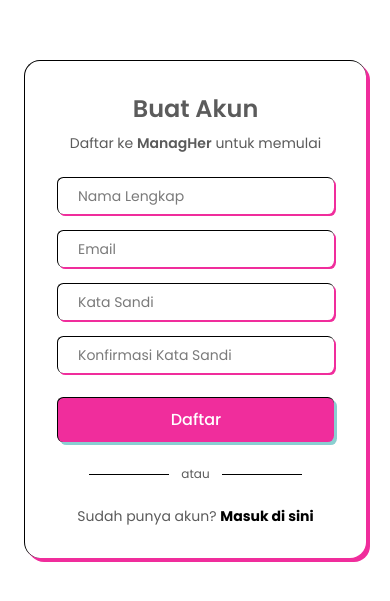
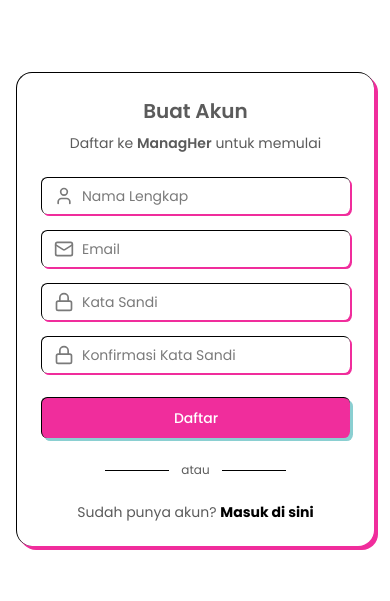
Before and after one commit to Team-Susi-Pudjiastuti/managher-v2, a Next.js app: page /register in a window 390 px wide. Shown: the part 113-714 px from the top of the page. Built offline with nearby package versions, Linux system fonts and the light colour scheme.

Commit message:
make responsive register page

```diff
--- a/src/app/register/page.js
+++ b/src/app/register/page.js
@@ -4,7 +4,7 @@
 import { User, Mail, Lock } from 'lucide-react';
 import { useRouter } from 'next/navigation';
 import Link from 'next/link';
-import NotificationModal from '@/components/NotificationModal'; // Sesuaikan path jika perlu
+import NotificationModal from '@/components/NotificationModal';
 
 export default function RegisterPage() {
   const [name, setName] = useState('');
@@ -45,17 +45,16 @@
   };
 
   return (
-    <main className="min-h-screen flex items-center justify-center bg-white font-[Poppins] p-6">
-      <div className="relative w-full max-w-sm">
-        {/* Bayangan PINK di belakang card */}
+    <main className="min-h-screen flex items-center justify-center bg-white font-[Poppins] p-4 sm:p-6">
+      <div className="relative w-full max-w-md">
         <div className="absolute inset-0 translate-x-1 translate-y-1 bg-[#f02d9c] rounded-2xl"></div>
 
         {/* Card utama */}
         <div
-          className="relative bg-white text-[#5b5b5b] rounded-2xl border-t border-l border-black p-8"
+          className="relative bg-white text-[#5b5b5b] rounded-2xl border-t border-l border-black p-6 sm:p-8"
           style={{ boxShadow: '2px 2px 0 0 #f02d9c' }}
         >
-          <h1 className="text-2xl font-semibold mb-2 text-center">
+          <h1 className="text-xl sm:text-2xl font-semibold mb-2 text-center">
             Buat Akun
           </h1>
           <p className="text-center text-sm mb-6">
@@ -76,13 +75,13 @@
             }}
             tabIndex={-1}
           >
-            <User className="text-[#7a7a7a]" size={20} strokeWidth={2} />
+            <User className="text-[#7a7a7a] shrink-0" size={20} strokeWidth={2} />
             <input
               type="text"
               placeholder="Nama Lengkap"
               value={name}
               onChange={(e) => setName(e.target.value)}
-              className="flex-1 bg-transparent text-[#5b5b5b] text-sm placeholder:text-[#7a7a7a] focus:outline-none font-[Poppins]"
+              className="flex-1 bg-transparent text-[#5b5b5b] text-sm placeholder:text-[#7a7a7a] focus:outline-none font-[Poppins] min-w-0"
             />
           </div>
 
@@ -100,13 +99,13 @@
             }}
             tabIndex={-1}
           >
-            <Mail className="text-[#7a7a7a]" size={20} strokeWidth={2} />
+            <Mail className="text-[#7a7a7a] shrink-0" size={20} strokeWidth={2} />
             <input
               type="email"
               placeholder="Email"
               value={email}
               onChange={(e) => setEmail(e.target.value)}
-              className="flex-1 bg-transparent text-[#5b5b5b] text-sm placeholder:text-[#7a7a7a] focus:outline-none font-[Poppins]"
+              className="flex-1 bg-transparent text-[#5b5b5b] text-sm placeholder:text-[#7a7a7a] focus:outline-none font-[Poppins] min-w-0"
             />
           </div>
 
@@ -124,13 +123,13 @@
             }}
             tabIndex={-1}
           >
-            <Lock className="text-[#7a7a7a]" size={20} strokeWidth={2} />
+            <Lock className="text-[#7a7a7a] shrink-0" size={20} strokeWidth={2} />
             <input
               type="password"
               placeholder="Kata Sandi"
               value={password}
               onChange={(e) => setPassword(e.target.value)}
-              className="flex-1 bg-transparent text-[#5b5b5b] text-sm placeholder:text-[#7a7a7a] focus:outline-none font-[Poppins]"
+              className="flex-1 bg-transparent text-[#5b5b5b] text-sm placeholder:text-[#7a7a7a] focus:outline-none font-[Poppins] min-w-0"
             />
           </div>
 
@@ -148,13 +147,13 @@
             }}
             tabIndex={-1}
           >
-            <Lock className="text-[#7a7a7a]" size={20} strokeWidth={2} />
+            <Lock className="text-[#7a7a7a] shrink-0" size={20} strokeWidth={2} />
             <input
               type="password"
               placeholder="Konfirmasi Kata Sandi"
               value={confirmPassword}
               onChange={(e) => setConfirmPassword(e.target.value)}
-              className="flex-1 bg-transparent text-[#5b5b5b] text-sm placeholder:text-[#7a7a7a] focus:outline-none font-[Poppins]"
+              className="flex-1 bg-transparent text-[#5b5b5b] text-sm placeholder:text-[#7a7a7a] focus:outline-none font-[Poppins] min-w-0"
             />
           </div>
 
@@ -166,7 +165,7 @@
               border-t border-l border-black
               transition-all duration-200
               hover:bg-[#fbe2a7] hover:text-[#333333]
-              hover:translate-x-0.5 hover:translate-y-0.5 font-[Poppins]"
+              hover:translate-x-0.5 hover:translate-y-0.5 font-[Poppins] text-sm sm:text-base"
             style={{ boxShadow: '3px 3px 0 0 #8acfd1' }}
           >
             Daftar
@@ -174,9 +173,9 @@
 
           {/* Divider */}
           <div className="my-6 flex items-center justify-center">
-            <div className="h-px w-20 bg-black"></div>
+            <div className="h-px w-16 sm:w-20 bg-black"></div>
             <span className="px-3 text-xs text-[#5b5b5b] font-[Poppins]">atau</span>
-            <div className="h-px w-20 bg-black"></div>
+            <div className="h-px w-16 sm:w-20 bg-black"></div>
           </div>
 
           {/* Link Login */}
@@ -189,7 +188,6 @@
         </div>
       </div>
 
-      {/* Gunakan komponen modal */}
       <NotificationModal
         isOpen={showModal}
         message={modalMessage}
```
